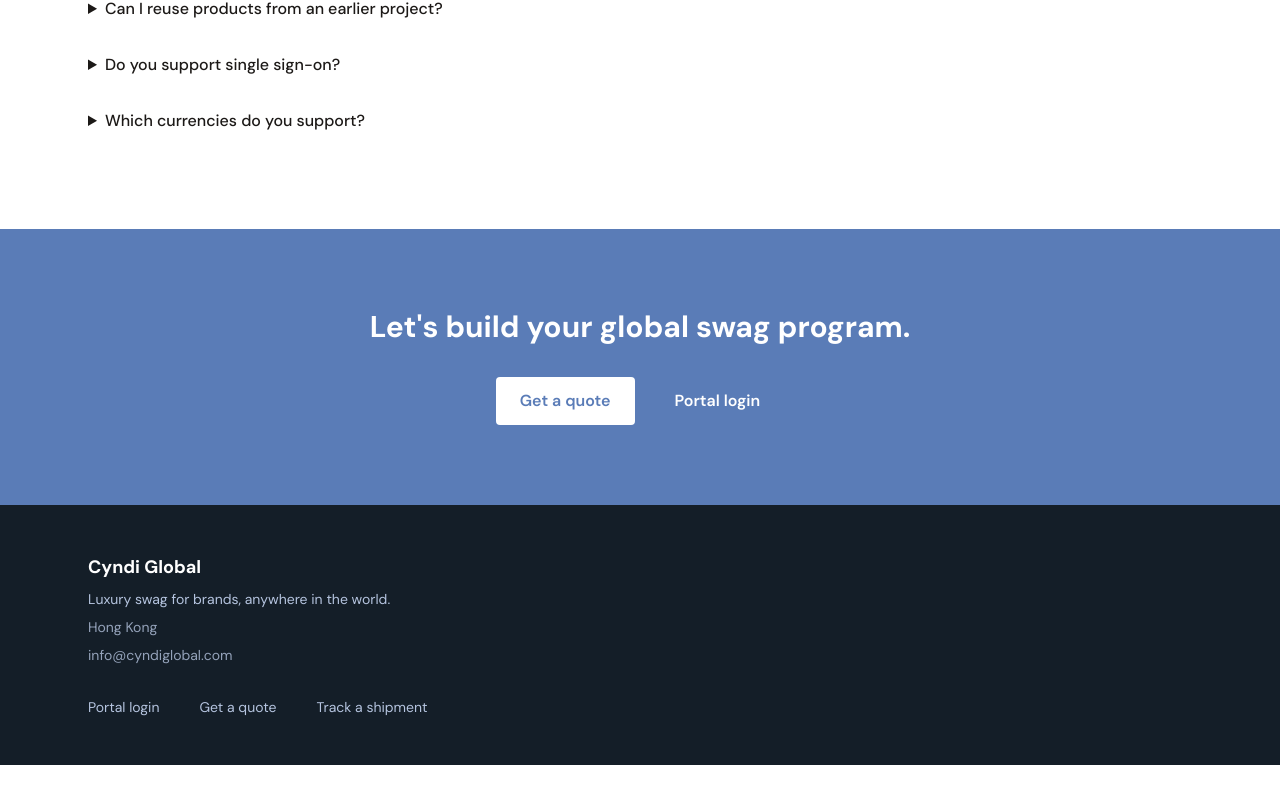
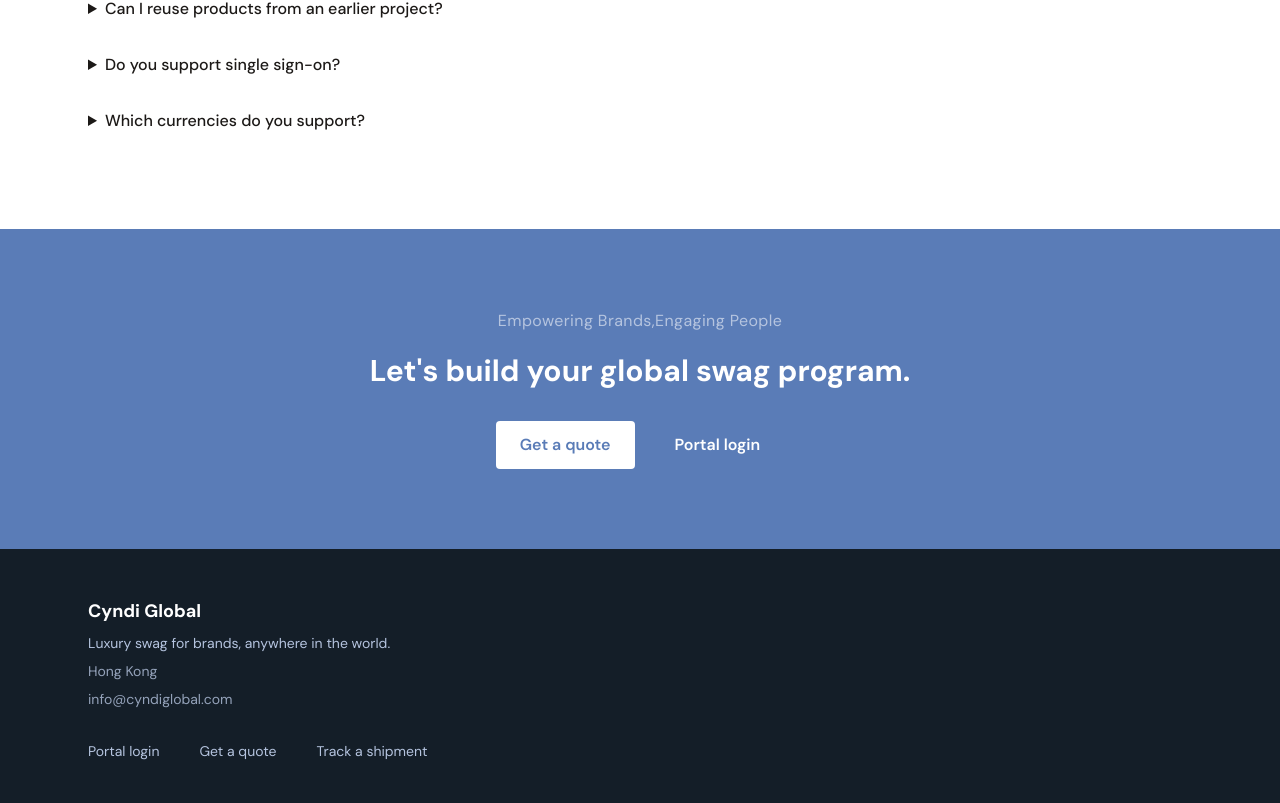
Before and after one commit to Georgiazhu/cyndi-global-website, a React (Vite) app in the folder product-showcase/: page / in a window 1280 px wide. Shown: the part 5574-6377 px from the top of the page. Before the commit the page ends 6339 px from the top, so only its background shows below. Built offline with nearby package versions, Linux system fonts and the light colour scheme.

Commit message:
feat(home): add tagline above final CTA heading

```diff
--- a/product-showcase/src/cyndi/home/components/BrandFinalCta.jsx
+++ b/product-showcase/src/cyndi/home/components/BrandFinalCta.jsx
@@ -3,6 +3,7 @@ export default function BrandFinalCta() {
   return (
     <section id="quote" className="bg-brand-blue text-white">
       <div className="mx-auto max-w-6xl px-6 py-20 text-center">
+        <p className="mb-5 text-base tracking-wide text-brand-light">Empowering Brands,Engaging People</p>
         <h2 className="text-3xl md:text-4xl font-bold">Let's build your global swag program.</h2>
         <div className="mt-8 flex justify-center gap-4">
           <a href="mailto:info@cyndiglobal.com" className="rounded bg-white px-6 py-3 font-semibold text-brand-blue hover:bg-white/90">Get a quote</a>
```
